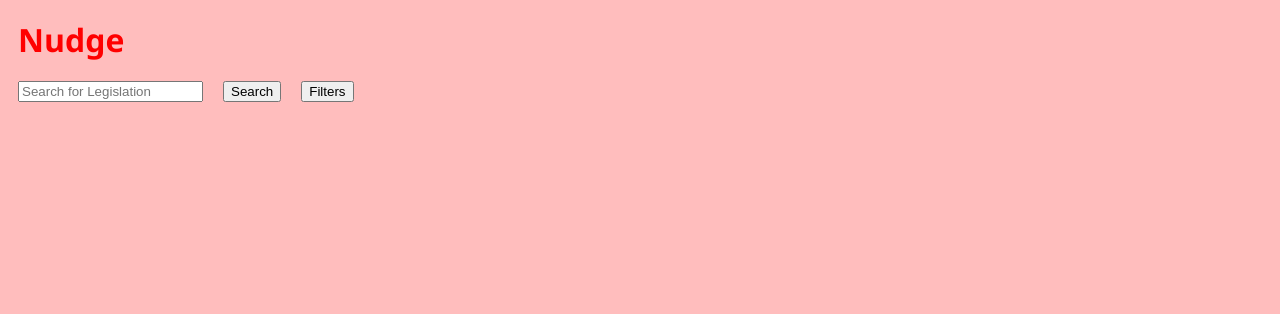
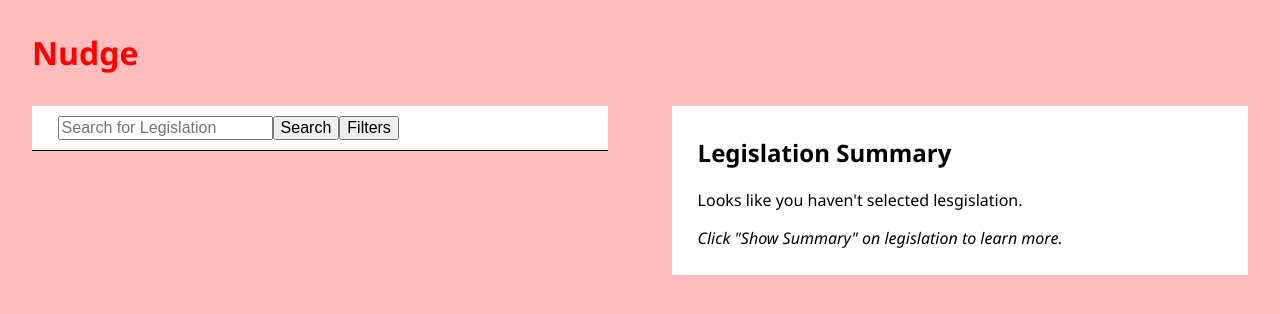
Before and after one commit to 436-Nudge/nudge-web, a React (Vite) app: page / in a window 1280 px wide. Shown: the top 314 px of the page. Built offline with nearby package versions, Linux system fonts and the light colour scheme; the HTML template or start-up script is replaced by a standard one.

Commit message:
More styling

```diff
--- a/src/App.jsx
+++ b/src/App.jsx
@@ -2,10 +2,12 @@ import { useState } from 'react'
 import './styles/App.css'
 import { SearchBar } from './components/SearchBar'
 import ResultsList from './components/ResultsList'
+import SelectedResult from './components/SelectedResult'
 
 const App = () => {
-  const [search, setSearch] = useState(null)
-  const [results, setResults] = useState(null)
+  const [search, setSearch] = useState(null);
+  const [results, setResults] = useState(null);
+  const [selectedResult, setSelectedResult] = useState(null);
 
   const submitSearch = (search) => {
     setSearch(search);
@@ -21,15 +23,26 @@ const App = () => {
     setResults(newResults.results);
   }
 
+  const selectResult = (result) => {
+    setSelectedResult(result);
+  }
+
   return (
     <>
       <div className="header">
         <h1>Nudge</h1>
-        <SearchBar submitSearch={submitSearch}/>
       </div>
-      {results &&
-        <ResultsList results={results[0]}/>
-      }
+      <div className="main">
+        <div className="search">
+          <SearchBar submitSearch={submitSearch}/>
+          {results &&
+            <ResultsList results={results[0]}/>
+          }
+        </div>
+        <div className="summary">
+          <SelectedResult result={selectedResult}/>
+        </div>
+      </div>
     </>
   )
 }
--- a/src/components/Result.jsx
+++ b/src/components/Result.jsx
@@ -3,7 +3,7 @@ import React, {useState} from 'react'
 const Result = ({result}) => {
   const [viewSummary, toggleViewSummary] = useState(false);
   return (
-    <div className = "result">
+    <div className = "searchResult">
       <h2>{result.short_title}</h2>
       <p><i>{result.bill_id}</i></p>
       <p>Subject: {result.primary_subject}</p>
--- /dev/null
+++ b/src/components/SelectedResult.jsx
@@ -0,0 +1,20 @@
+import React from 'react'
+
+const SelectedResult = ({result}) => {
+  return (
+    <>
+        <h2>Legislation Summary</h2>
+        {result
+            ? <>
+                <p>Result Goes Here</p>
+            </>
+            : <>
+                <p>Looks like you haven't selected lesgislation.</p>
+                <p><em>Click "Show Summary" on legislation to learn more.</em></p>
+            </>
+        }
+    </>
+  )
+}
+
+export default SelectedResult
--- a/src/styles/App.css
+++ b/src/styles/App.css
@@ -1,36 +1,55 @@
+* {
+    box-sizing: border-box;
+}
 :root {
     background-color: #ffbdbd;
     font-family:'Segoe UI', Tahoma, Geneva, Verdana, sans-serif;
+    margin: 0;
+    padding: 0;
+    --app-font-size: 16px;
+}
+body {
+    margin: 0;
 }
 h1 {
-    margin: 10px;
     color: red;
-}
-input, select {
-    margin: 10px;
-}
-label {
-    margin-left: 10px;
 }
 label + input, label + select {
     margin-left: 5px;
 }
 .header {
-    float:left;
+    padding: 10px 2.5vw
 }
-.searchResults {
-    float: right;
-    width: 600px;
-    margin:10px;
-    padding: 10px 100px;
+.searchBar {
+    border-bottom: 1px solid black;
+}
+
+.search, .summary {
+    width: 45vw;
+    margin: 0 2.5vw;
+    box-sizing: border-box;
     background-color: white;
+    display: inline-block;
+    vertical-align:top;
 }
-.searchResults::after {
-    clear:both;
+.summary {
+    background-color: white;
+    position:sticky;
+    top: 2.5vw;
+    right:0;
+    padding: 10px 2vw;
 }
-.searchResults .result {
+
+.searchBar, .searchResults {
+    padding: 10px 2vw;
+}
+
+.searchResult + .searchResult {
     margin-top: 75px;
 }
-.result .result-summary {
+.SearchResult .result-summary {
     color: #404040;
 }
+input, button, select, option, p {
+    font-size: var(--app-font-size);
+}
```
